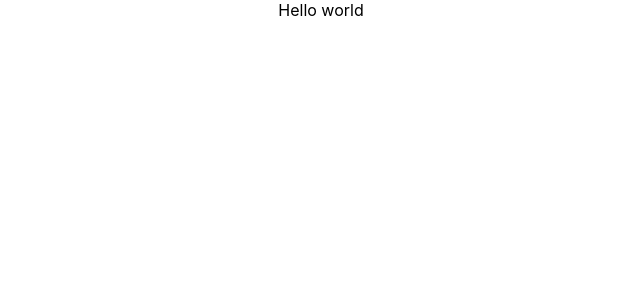
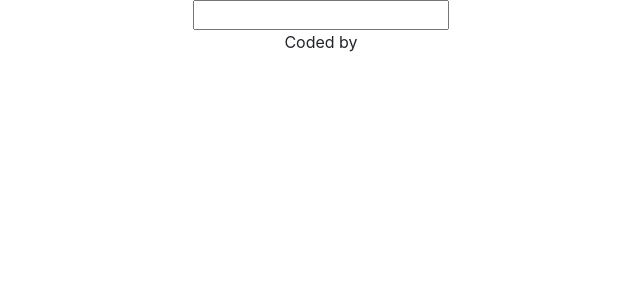
Before and after one commit to orchid-cloud/dictionary-app, a React (Create React App) app: page / in a window 1280 px wide. Shown: the top 300 px of the page, without its empty margins (319-959 px from the left). Built offline with nearby package versions, Linux system fonts and the light colour scheme.

Commit message:
a component Dictionary with a search added

```diff
--- a/public/index.html
+++ b/public/index.html
@@ -10,6 +10,13 @@
       content="Web site created using create-react-app"
     />
     <link rel="apple-touch-icon" href="%PUBLIC_URL%/logo192.png" />
+    <link
+      href="https://cdn.jsdelivr.net/npm/bootstrap@5.2.2/dist/css/bootstrap.min.css"
+      rel="stylesheet"
+      integrity="sha384-Zenh87qX5JnK2Jl0vWa8Ck2rdkQ2Bzep5IDxbcnCeuOxjzrPF/et3URy9Bv1WTRi"
+      crossorigin="anonymous"
+    />
+
     <!--
       manifest.json provides metadata used when your web app is installed on a
       user's mobile device or desktop. See https://developers.google.com/web/fundamentals/web-app-manifest/
--- a/src/App.js
+++ b/src/App.js
@@ -1,7 +1,18 @@
 import "./App.css";
+import Dictionary from "./Dictionary";
 
 function App() {
-  return <div className="App">Hello world</div>;
+  return (
+    <div className="App">
+      <div className="container">
+        <header></header>
+        <main>
+          <Dictionary />
+        </main>
+        <footer>Coded by</footer>
+      </div>
+    </div>
+  );
 }
 
 export default App;
--- /dev/null
+++ b/src/Dictionary.css
@@ -0,0 +1,2 @@
+.Dictionary {
+}
--- /dev/null
+++ b/src/Dictionary.js
@@ -0,0 +1,24 @@
+import React, { useState } from "react";
+
+import "./Dictionary.css";
+
+export default function Dictionary() {
+  let [keyword, setKeyword] = useState("");
+
+  function search(event) {
+    event.preventDefault();
+    alert(`Searching for a ${keyword}`);
+  }
+
+  function handleKeywordChange(event) {
+    setKeyword(event.target.value);
+  }
+
+  return (
+    <div className="Dictionary">
+      <form onSubmit={search}>
+        <input type="search" onChange={handleKeywordChange} />
+      </form>
+    </div>
+  );
+}
```
